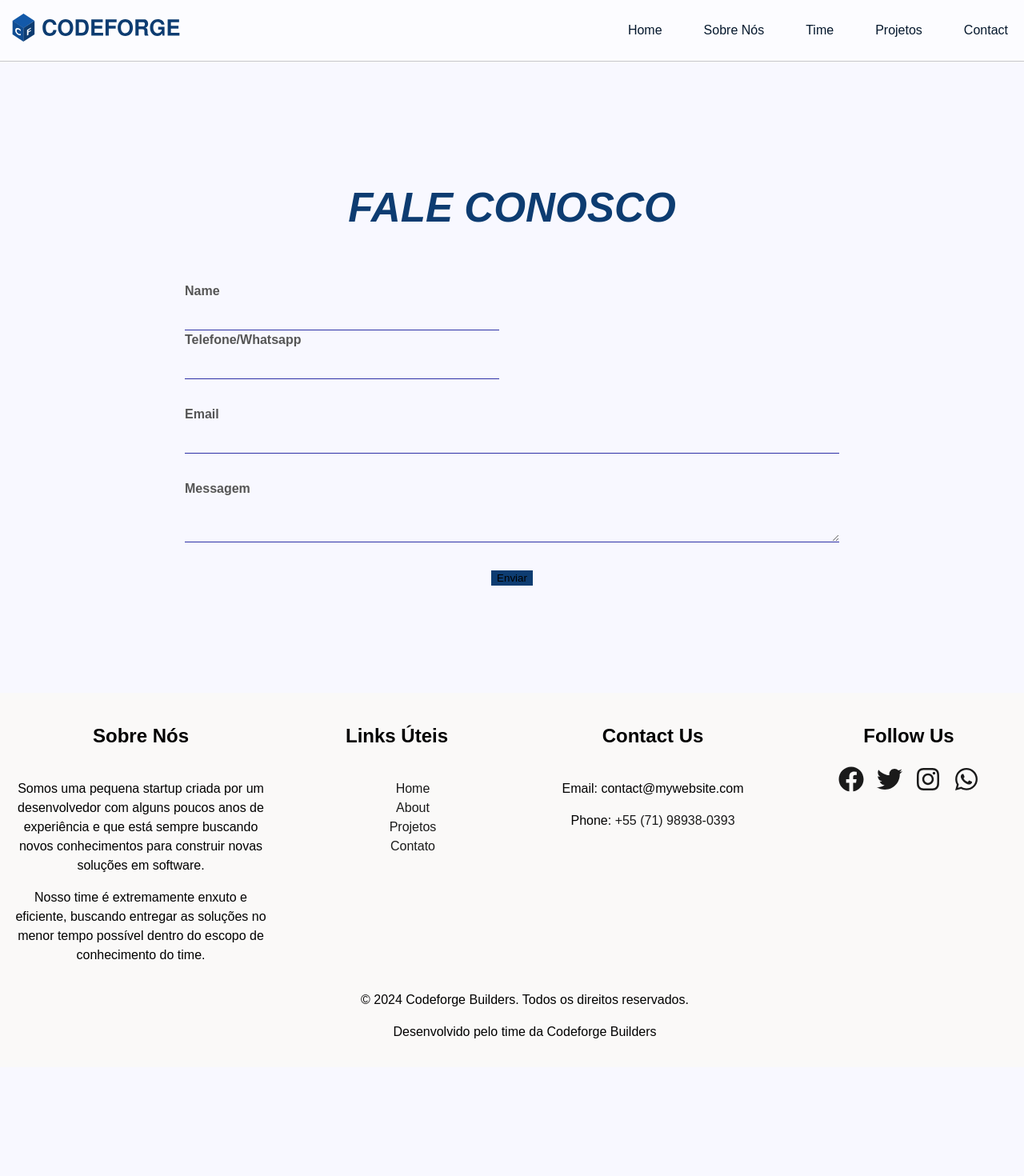
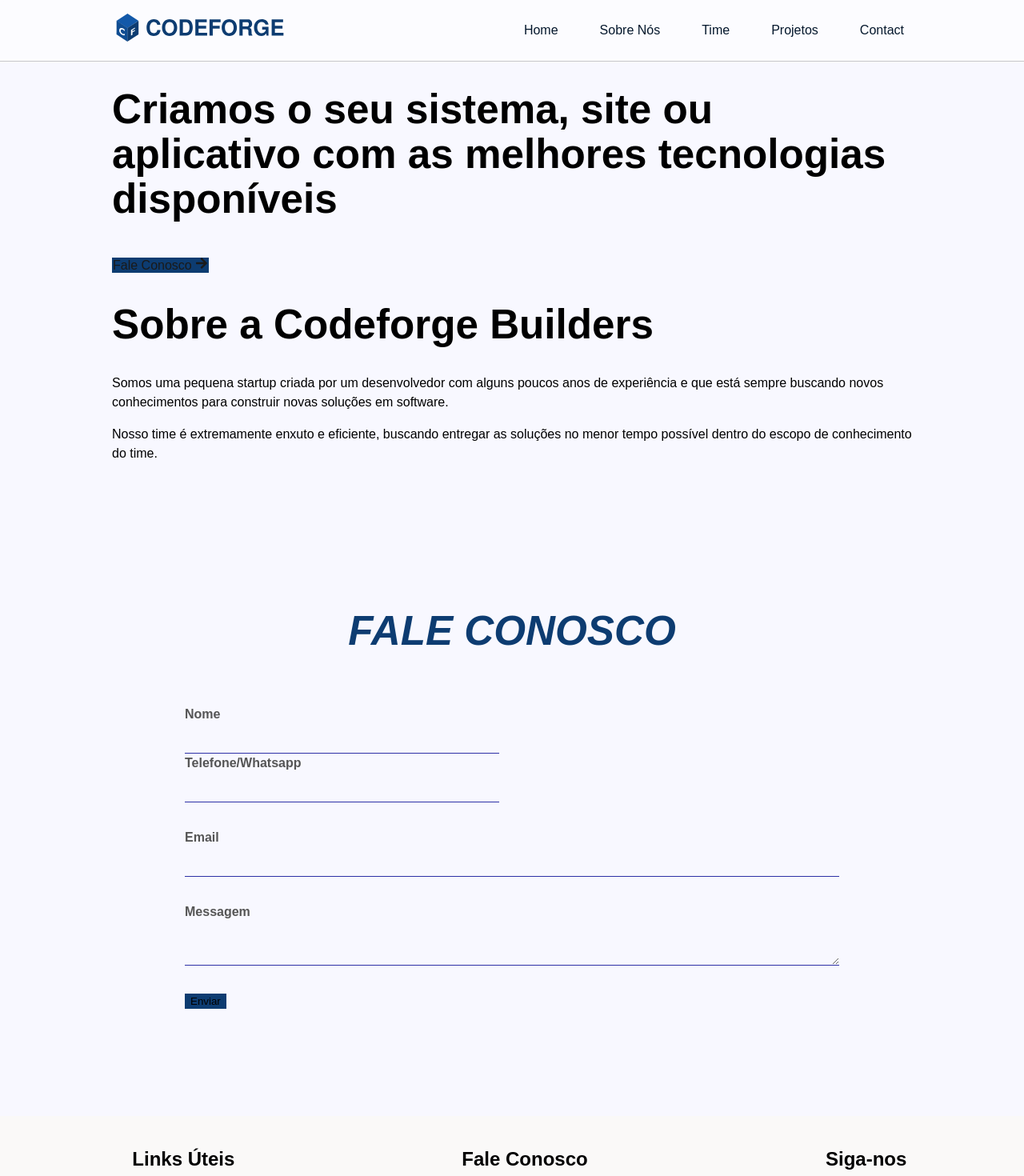
Before and after one commit to Code-Forge-Builders/codeforge-website, a React (Vite) app: page / in a window 1280 px wide. Shown: the top 1470 px of the page at 80% size. Before the commit the page ends 1334 px from the top, so only its background shows below. Built offline with nearby package versions, Linux system fonts and the light colour scheme; a web font is replaced by a local one.

Commit message:
chore: Added more content to main page

```diff
--- a/src/App.css
+++ b/src/App.css
@@ -5,7 +5,6 @@
   justify-content: space-between;
   width: 100%;
   padding: 0 !important;
-  text-align: center;
 }
 
 .logo {
--- a/src/components/Footer/index.tsx
+++ b/src/components/Footer/index.tsx
@@ -5,24 +5,6 @@ const Footer = () => {
   return (
     <footer className="footer px-5">
       <div className="footer-container">
-        <div className="footer-section">
-          <div className="footer-section-title">
-            <h2>Sobre Nós</h2>
-          </div>
-          <div className="footer-section-content">
-            <p>
-              Somos uma pequena startup criada por um desenvolvedor com alguns
-              poucos anos de experiência e que está sempre buscando novos
-              conhecimentos para construir novas soluções em software.
-            </p>
-
-            <p>
-              Nosso time é extremamente enxuto e eficiente, buscando entregar as
-              soluções no menor tempo possível dentro do escopo de conhecimento
-              do time.
-            </p>
-          </div>
-        </div>
         <div className="footer-section" id="footer-quick-links">
           <div className="footer-section-title">
             <h2>Links Úteis</h2>
@@ -46,18 +28,18 @@ const Footer = () => {
         </div>
         <div className="footer-section">
           <div className="footer-section-title">
-            <h2>Contact Us</h2>
+            <h2>Fale Conosco</h2>
           </div>
           <div className="footer-section-content">
             <p>Email: contact@mywebsite.com</p>
             <p>
-              Phone: <a href="tel:+5571989380393">+55 (71) 98938-0393</a>
+              Telefone: <a href="tel:+5571989380393">+55 (71) 98938-0393</a>
             </p>
           </div>
         </div>
         <div className="footer-section">
           <div className="footer-section-title">
-            <h2>Follow Us</h2>
+            <h2>Siga-nos</h2>
           </div>
           <div className="footer-section-content">
             <div className="social-links d-flex justify-content-around p-2 align-items-center align-middle">
--- a/src/components/MainHeader/MainHeader.css
+++ b/src/components/MainHeader/MainHeader.css
@@ -10,7 +10,7 @@
 
 .main-header {
     width: 100%;
-    max-width: 1300px;
+    max-width: 1000px;
     display: flex;
     flex-direction: row;
     justify-content: space-between;
--- a/src/layout/MainLayout/index.tsx
+++ b/src/layout/MainLayout/index.tsx
@@ -1,9 +1,20 @@
-import React, { PropsWithChildren } from 'react'
+import React, { PropsWithChildren, useEffect } from 'react'
 import MainHeader from '../../components/MainHeader'
 import Footer from '../../components/Footer'
 import './MainLayout.css'
+import { useLocation } from 'react-router-dom'
 
 const MainLayout: React.FC<PropsWithChildren> = ({ children }) => {
+  const location = useLocation()
+  useEffect(() => {
+    if (location.hash) {
+      const element = document.getElementById(location.hash)
+
+      if (element) {
+        element.scrollIntoView()
+      }
+    }
+  }, [location])
   return (
     <>
       <MainHeader />
--- a/src/pages/Home/Home.css
+++ b/src/pages/Home/Home.css
@@ -3,6 +3,18 @@
   padding: 1.5em;
   will-change: filter;
   transition: filter 300ms;
+}
+
+.main {
+  max-width: 1000px;
+}
+
+#about {
+  max-width: 1000px;
+}
+
+#about h1 {
+  margin-bottom: 2rem;
 }
 
 /* Centraliza o contêiner na página */
--- a/src/pages/Home/index.tsx
+++ b/src/pages/Home/index.tsx
@@ -1,10 +1,37 @@
 import { Button, Form, FormGroup } from 'react-bootstrap'
 import './Home.css'
 import { phoneMask } from '../../utils/masks'
+import { FaArrowRight } from 'react-icons/fa'
 
 function Home() {
   return (
     <>
+      <div className="d-flex main">
+        <section className="main-left-section">
+          <h1>
+            Criamos o seu sistema, site ou aplicativo com as melhores
+            tecnologias disponíveis
+          </h1>
+          <a href="" className="btn btn-primary">
+            Fale Conosco <FaArrowRight />
+          </a>
+        </section>
+      </div>
+      <div id="about">
+        <h1>Sobre a Codeforge Builders</h1>
+        <section>
+          <p>
+            Somos uma pequena startup criada por um desenvolvedor com alguns
+            poucos anos de experiência e que está sempre buscando novos
+            conhecimentos para construir novas soluções em software.
+          </p>
+          <p>
+            Nosso time é extremamente enxuto e eficiente, buscando entregar as
+            soluções no menor tempo possível dentro do escopo de conhecimento do
+            time.
+          </p>
+        </section>
+      </div>
       <div id="team"></div>
       <div className="contact-container" id="#contact">
         <div className="contact-container-tittle">
@@ -13,14 +40,14 @@ function Home() {
         <Form className="contact-container-form d-flex">
           <FormGroup className="d-flex justify-content-between first-form-line">
             <FormGroup>
-              <label htmlFor="name">Name</label>
+              <label htmlFor="name">Nome</label>
               <input type="text" id="name" required />
             </FormGroup>
             <FormGroup>
-              <label htmlFor="name">Telefone/Whatsapp</label>
+              <label htmlFor="phone">Telefone/Whatsapp</label>
               <input
                 type="text"
-                id="name"
+                id="phone"
                 onChange={(event) => {
                   event.target.value = phoneMask(event.target.value)
                 }}
```
